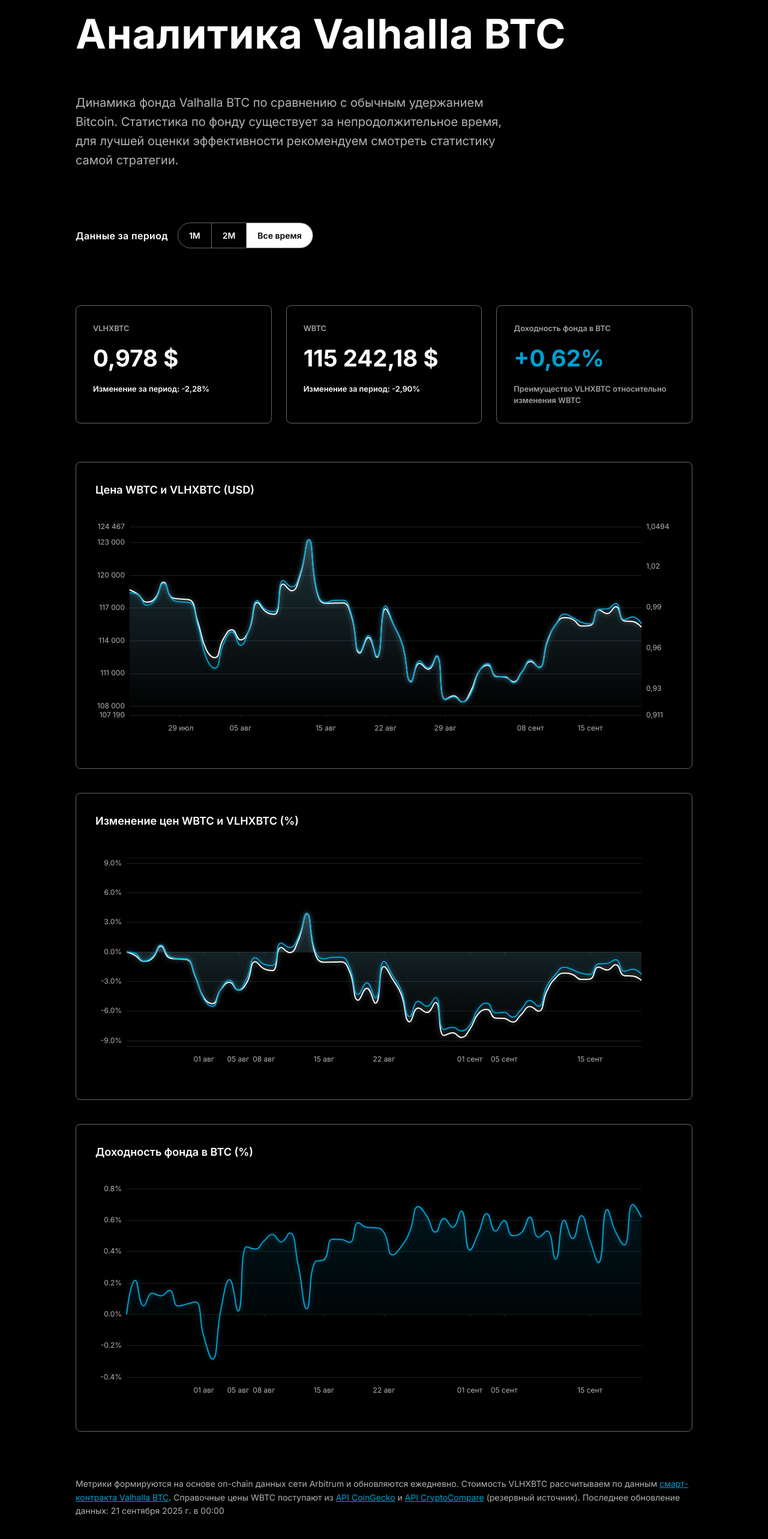
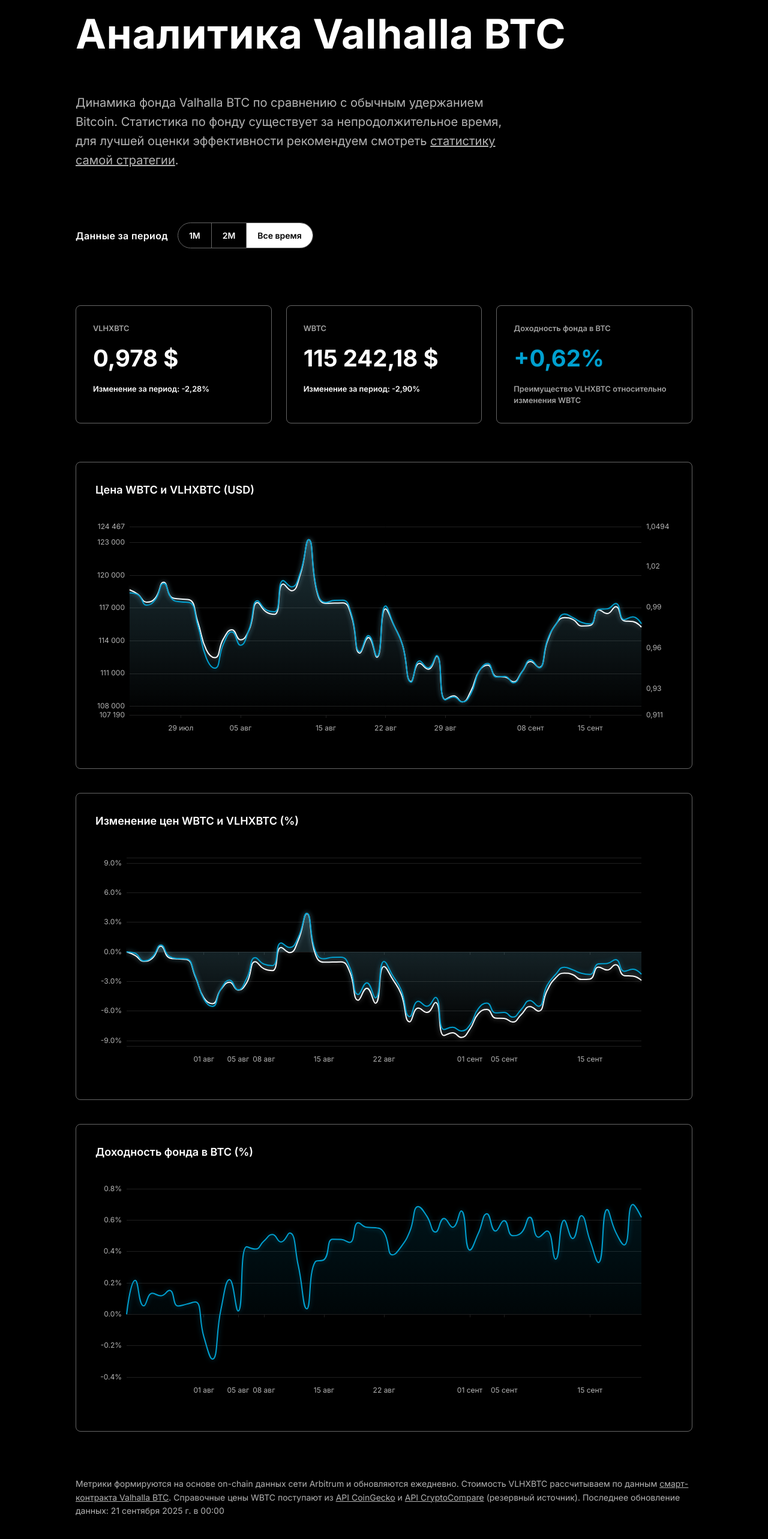
Before and after one commit to denissilantev64/VLHXBTC-dashboard, a React (Vite) app: page / in a window 1280 px wide. Shown: the part 118-2684 px from the top of the page at 60% size. Built offline with nearby package versions, Linux system fonts and the light colour scheme.

Commit message:
Adjust link styles in header and footer

```diff
--- a/src/styles/global.css
+++ b/src/styles/global.css
@@ -126,6 +126,11 @@ h1 {
   line-height: 1.6;
 }
 
+.description a {
+  color: inherit;
+  text-decoration: underline;
+}
+
 .filters-row {
   display: flex;
   align-items: center;
@@ -223,14 +228,14 @@ footer {
 }
 
 footer a {
-  color: #00a0d0;
+  color: inherit;
   text-decoration: underline;
   transition: color 0.2s ease;
 }
 
 footer a:hover,
 footer a:focus-visible {
-  color: #4dd8ff;
+  color: inherit;
 }
 
 @media (min-width: 640px) {
```
